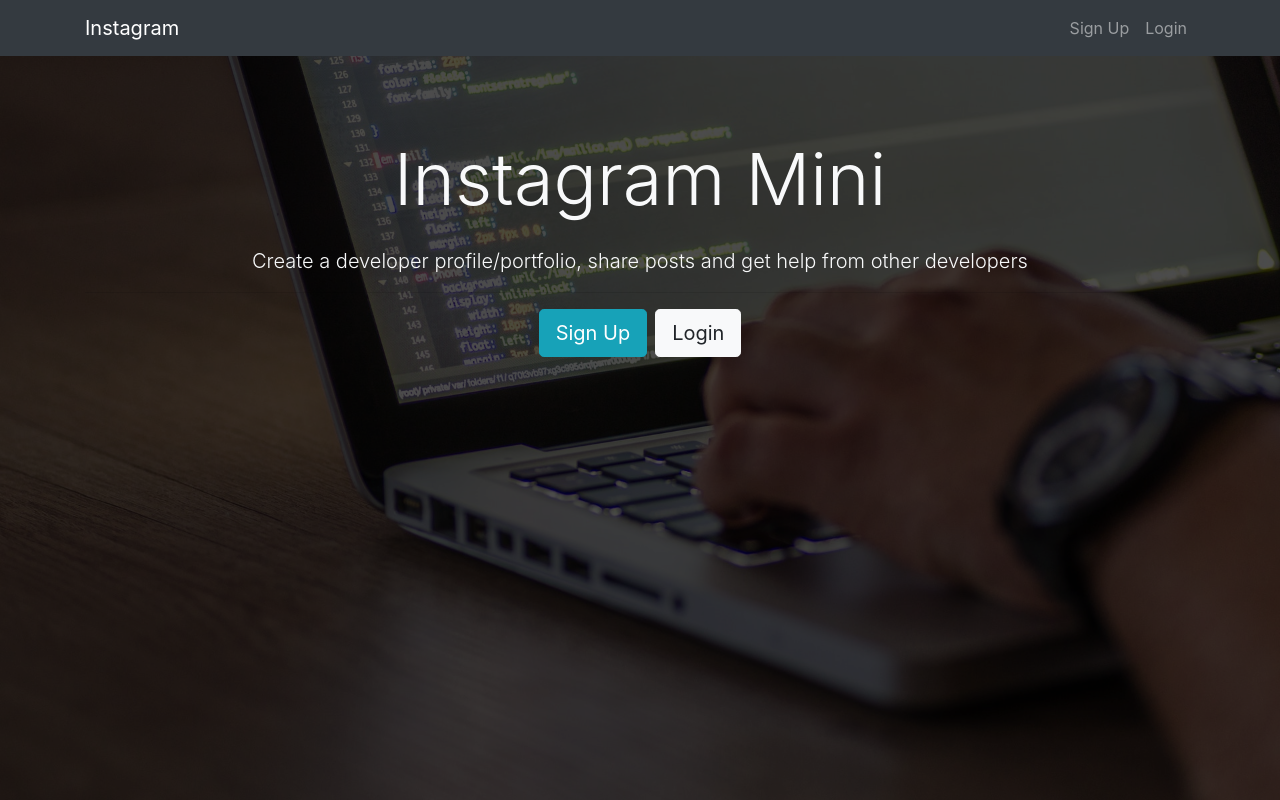
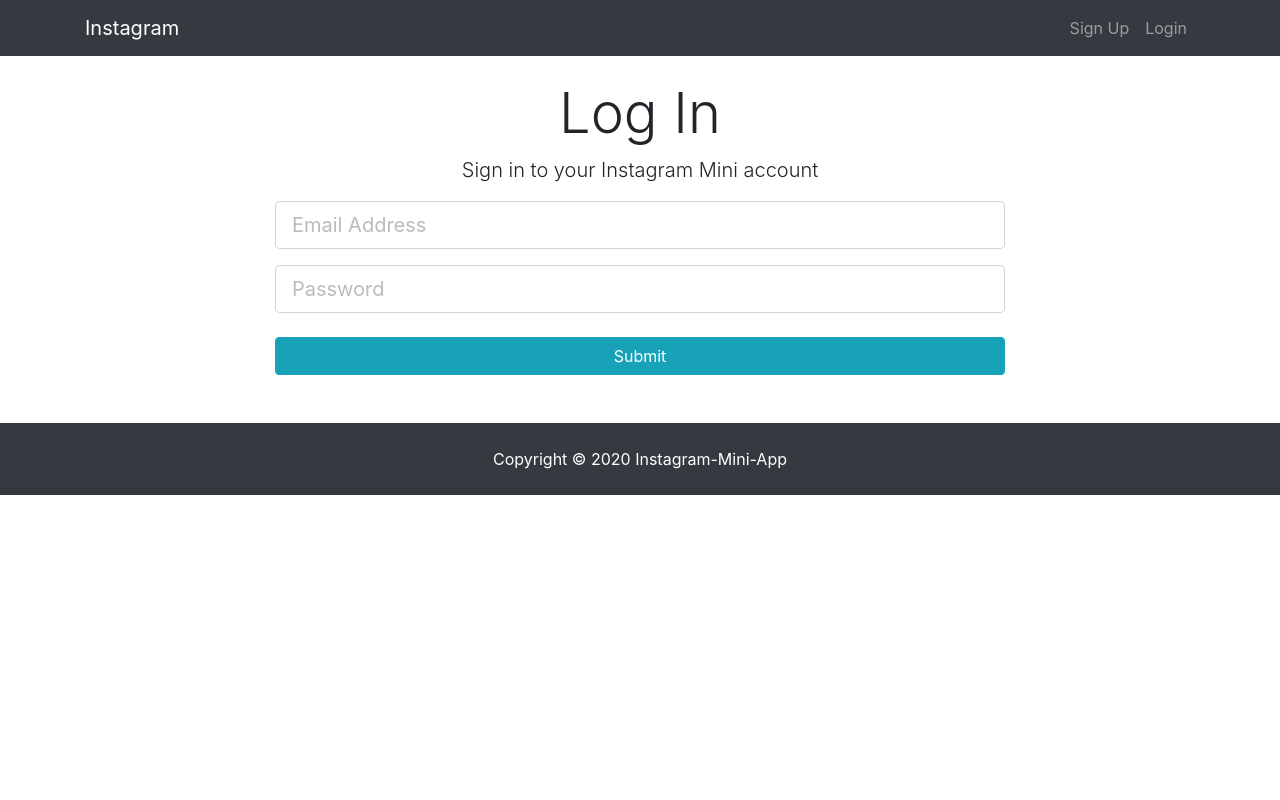
Before and after one commit to gnanadeepika5/Instagram-Mini-App, a React (Create React App) app in the folder instagram-mini-app-client/: page /login in a window 1280 px wide. Shown: the top 800 px of the page. Built offline with nearby package versions, Linux system fonts and the light colour scheme.

Commit message:
added react-router-dom and link tags to route inside layout

```diff
--- a/instagram-mini-app-client/src/App.js
+++ b/instagram-mini-app-client/src/App.js
@@ -1,11 +1,11 @@
 import React, {Component} from 'react';
+import {BrowserRouter as Router, Route} from 'react-router-dom';
 //import BackgroundVideo from './components/BackgroundVideo/BackgroundVideo';
-import {BrowserRouter as Router, Route} from 'react-router-dom';
 import Navbar from './components/Layout/Navbar';
 import Footer from './components/Layout/Footer';
 import Landing from './components/Layout/Landing';
-import Register from './components/auth/Register';
-import Login from './components/auth/Login';
+import Register from './components/Auth/Register';
+import Login from './components/Auth/Login';
 import './App.css';
 
 class App extends Component {
@@ -13,15 +13,15 @@
     return (
       <Router>
         <div className="App">
-         {/* <BackgroundVideo /> */}
+          {/* <BackgroundVideo /> */}
           <Navbar />
-          <Landing />
-          <Route exact path="/register" component={Register} />
-          <Route exact path="/login" component={Login} />
+          <Route exact path ="/" component = {Landing} />
+          <Route exact path ="/register" component={Register} />
+          <Route exact path ="/login" component={Login} />
           <Footer />
         </div>
         </Router>
-    )
+    );
   }
 }
 
--- a/instagram-mini-app-client/src/components/Layout/Landing.js
+++ b/instagram-mini-app-client/src/components/Layout/Landing.js
@@ -1,4 +1,5 @@
 import React, { Component } from 'react';
+import {Link} from 'react-router-dom';
 
 class Landing extends Component {
   render() {
@@ -8,13 +9,13 @@
           <div className="container">
             <div className="row">
               <div className="col-md-12 text-center">
-                <h1 className="display-3 mb-4">Instagram Mini
-            </h1>
-                <p className="lead"> Create a developer profile/portfolio, share posts and get help from other developers</p>
+                <h1 className="display-3 mb-4">Instagram Mini</h1>
+                <p className="lead"> Telegram your precious memories to world.</p>
+                <p className="secondLead">Have world as your family</p>
                 <hr />
-                <a href="register.html" className="btn btn-lg btn-info mr-2">Sign Up</a>
-                <a href="login.html" className="btn btn-lg btn-light">Login</a>
-              </div>
+                <Link to="/register" class="btn btn-lg btn-info mr-2">Sign Up</Link>
+                <Link to="/login" class="btn btn-lg btn-light">Login</Link>
+               </div>
             </div>
           </div>
         </div>
--- a/instagram-mini-app-client/src/components/Layout/Navbar.js
+++ b/instagram-mini-app-client/src/components/Layout/Navbar.js
@@ -1,11 +1,12 @@
 import React, { Component } from 'react';
+import {Link} from 'react-router-dom';
 
 class Navbar extends Component {
   render() {
     return (
       <nav className="navbar navbar-expand-sm navbar-dark bg-dark mb-4">
         <div className="container">
-        <a class="navbar-brand" href="landing.html">Instagram</a>
+        <Link class="navbar-brand" to="/">Instagram</Link>
          <button className="navbar-toggler" type="button" data-toggle="collapse" data-target="#mobile-nav">
             <span className="navbar-toggler-icon"></span>
           </button>
@@ -20,10 +21,10 @@
 
             <ul className="navbar-nav ml-auto">
               <li className="nav-item">
-              <a class="nav-link" href="register.html">Sign Up</a>
+              <Link class="nav-link" to="/register">Sign Up</Link>
               </li>
               <li className="nav-item">
-              <a class="nav-link" href="login.html">Login</a>
+              <Link class="nav-link" to="/login">Login</Link>
                </li>
             </ul>
           </div>
```
